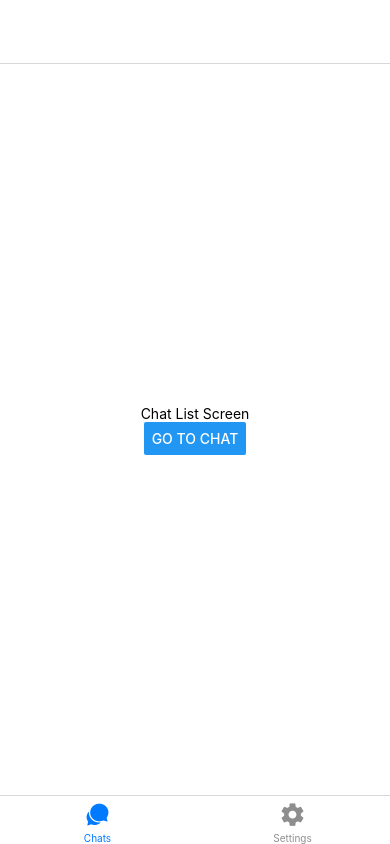
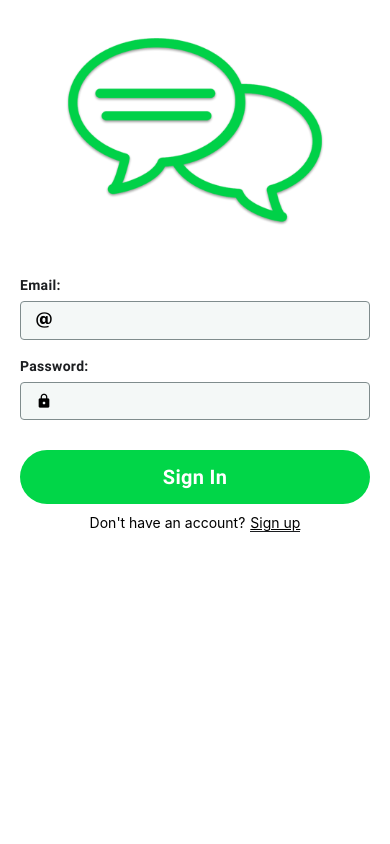
Before and after one commit to TREagans/tre-chitter-chat, a React Native app: screen / in a window 390 px wide. Built offline with nearby package versions, Linux system fonts and the light colour scheme.

Commit message:
created signup and signin components

```diff
--- a/App.js
+++ b/App.js
@@ -31,6 +31,7 @@ export default function App() {
           lightItalic: require("./assets/fonts/Roboto-LightItalic.ttf"),
           medium: require("./assets/fonts/Roboto-Medium.ttf"),
           mediumItalic: require("./assets/fonts/Roboto-MediumItalic.ttf"),
+          regular: require("./assets/fonts/Roboto-Regular.ttf"),
         });
       } catch (err) {
         console.warn("Loading custom fonts failed!", err);
--- /dev/null
+++ b/components/AppButton.js
@@ -0,0 +1,46 @@
+import { Text, StyleSheet, TouchableOpacity } from "react-native";
+import colors from "../constants/colors";
+
+const AppButton = (props) => {
+  // settings some configurable properties
+  const bgColor = props.background || colors.primary;
+  const disabledBgColor = colors.midGray;
+  const textColor = props.disabled ? "white" : props.color;
+
+  return (
+    <TouchableOpacity
+      disabled={props.disabled}
+      style={{
+        ...styles.button,
+        ...{ marginTop: props.marginTop || 20 },
+        ...props.style,
+        ...{ backgroundColor: props.disabled ? disabledBgColor : bgColor },
+      }}
+      onPress={props.onPress}
+    >
+      <Text
+        style={{
+          ...styles.title,
+          color: textColor,
+          fontSize: props.size || 16,
+        }}
+      >
+        {props.title}
+      </Text>
+    </TouchableOpacity>
+  );
+};
+
+const styles = StyleSheet.create({
+  button: {
+    paddingVertical: 15,
+    borderRadius: 5,
+    alignItems: "center",
+  },
+  title: {
+    fontFamily: "bold",
+    letterSpacing: 0.3,
+  },
+});
+
+export default AppButton;
--- /dev/null
+++ b/components/AppInput.js
@@ -0,0 +1,78 @@
+import { StyleSheet, Text, TextInput, View } from "react-native";
+import { SafeAreaView } from "react-native-safe-area-context";
+
+import colors from "../constants/colors";
+
+const Input = (props) => {
+  return (
+    <View style={styles.container}>
+      <Text style={styles.label}>{props.label}</Text>
+
+      <View style={styles.inputContainer}>
+        {/* if an icon is passed, display the icon */}
+        {props.icon && (
+          <props.iconLibrary
+            style={styles.icon}
+            name={props.icon}
+            size={props.size || 16}
+          />
+        )}
+
+        <TextInput style={styles.input} />
+      </View>
+
+      {/* if an error is passed, display errorContainer */}
+      {props.error && (
+        <View style={styles.errorContainer}>
+          <Text style={styles.errorText}>{props.error}</Text>
+        </View>
+      )}
+    </View>
+  );
+};
+
+const styles = StyleSheet.create({
+  container: {
+    width: "100%",
+    marginBottom: 10
+  },
+  label: {
+    marginVertical: 8,
+    fontFamily: "bold",
+    letterSpacing: 0.3,
+    color: colors.textColor,
+  },
+  inputContainer: {
+    flexDirection: "row",
+    alignItems: "center",
+    borderColor: colors.gray,
+    borderWidth: 1,
+    paddingVertical: 10,
+    paddingHorizontal: 10,
+    width: "100%",
+    borderRadius: 4,
+    backgroundColor: colors.offWhite,
+    fontSize: "1.5rem",
+  },
+  icon: {
+    marginLeft: 5,
+    marginRight: 12,
+  },
+  input: {
+    flex: 1,
+    color: colors.textColor,
+    fontFamily: "regular",
+    letterSpacing: 0.3,
+    paddingTop: 0,
+  },
+  errorContainer: {
+    marginVertical: 2,
+  },
+  errorText: {
+    color: "red",
+    letterSpacing: 0.3,
+    fontSize: 13,
+    fontFamily: "regular",
+  },
+});
+export default Input;
--- /dev/null
+++ b/components/PageContainer.js
@@ -0,0 +1,21 @@
+import { StyleSheet, View } from "react-native";
+
+// this component will surround other content, and that
+// other content is called children to this component
+const PageContainer = props => {
+  return (
+    <View style={{ ...styles.container, ...props.style }}>
+        {props.children}
+    </View>
+  )
+}
+
+const styles = StyleSheet.create({
+    container: {
+        paddingHorizontal: 20,
+        flex: 1,
+        backgroundColor: 'white'
+    }
+})
+
+export default PageContainer;
--- a/constants/colors.js
+++ b/constants/colors.js
@@ -1,4 +1,13 @@
 export default {
-    blue: "#3498db",
-    lightGray: "#bdc3c7"
+    blue: '#3498db',
+    lightGray: '#bdc3c7',
+    midGray: '#a1a3a4',
+    offWhite: '#f4f8f7',
+    gray: '#7f8c8d',
+    textColor: '#1c1e21',
+    // primary: '#32d48e',
+    primary: '#01d648',
+    lightGreen: '#5af1ab',
+    midGreen: '2dce84',
+    charcoal: '#1e2022'
 }
--- a/navigation/AppNavigator.js
+++ b/navigation/AppNavigator.js
@@ -1,13 +1,20 @@
 import React from "react";
 import { NavigationContainer } from "@react-navigation/native";
 import MainNavigator from "./MainNavigator";
+import AuthScreen from "../screens/AuthScreen";
 
 const AppNavigator = props => {
+
+  // temp condition check
+  const isAuth = false;
+
   return (
     <NavigationContainer>
-      <MainNavigator />
+      { isAuth && <MainNavigator /> }
+      { !isAuth && <AuthScreen /> }
     </NavigationContainer>
   );
+
 };
 
 export default AppNavigator;
--- /dev/null
+++ b/screens/AuthScreen.js
@@ -0,0 +1,94 @@
+import React, { useState } from "react";
+import {
+  Text,
+  View,
+  StyleSheet,
+  TouchableOpacity,
+  Image,
+  ScrollView,
+  KeyboardAvoidingView,
+  Platform,
+} from "react-native";
+import { SafeAreaView } from "react-native-safe-area-context";
+
+import AppInput from "../components/AppInput";
+import PageContainer from "../components/PageContainer";
+import AppButton from "../components/AppButton";
+import SignupScreen from "./SignupScreen";
+import SigninScreen from "./SigninScreen";
+import colors from "../constants/colors";
+import logo from "../assets/images/chat-bubbles.png";
+
+const AuthScreen = (props) => {
+  const [isSignedUp, setIsSignedUp] = useState(true);
+
+  return (
+    <SafeAreaView style={{ flex: 1 }}>
+      <PageContainer>
+
+        <ScrollView>
+
+          <KeyboardAvoidingView
+            style={styles.keyboardAvoidingView}
+            behavior={Platform.OS === "ios" ? "height" : undefined}
+            keyboardVerticalOffset={100}
+          >
+
+            {isSignedUp ? <SigninScreen /> : <SignupScreen />}
+
+            {isSignedUp ? (
+              <View style={styles.signinSignup}>
+                <Text>Don't have an account?</Text>
+                <TouchableOpacity
+                  style={styles.link}
+                  onPress={() => setIsSignedUp((prevState) => !prevState)}
+                >
+                  <Text>Sign up</Text>
+                </TouchableOpacity>
+              </View>
+            ) : (
+              <View style={styles.signinSignup}>
+                <Text>Already have an account?</Text>
+                <TouchableOpacity
+                  style={styles.link}
+                  onPress={() => setIsSignedUp((prevState) => !prevState)}
+                >
+                  <Text>Sign in</Text>
+                </TouchableOpacity>
+              </View>
+            )}
+          </KeyboardAvoidingView>
+        </ScrollView>
+      </PageContainer>
+    </SafeAreaView>
+  );
+};
+
+const styles = StyleSheet.create({
+  keyboardAvoidingView: {
+    flex: 1,
+    justifyContent: "center",
+  },
+  signinSignup: {
+    flexDirection: "row",
+    justifyContent: "center",
+    marginVertical: 5,
+    paddingVertical: 5,
+  },
+  link: {
+    marginLeft: 5,
+    textDecorationLine: "underline",
+    fontFamily: "regular",
+    borderBottomWidth: 1,
+    borderBottomColor: colors.textColor,
+  },
+  imageContainer: {
+    justifyContent: "center",
+    alignItems: "center",
+  },
+  image: {
+    width: "60%",
+  },
+});
+
+export default AuthScreen;
--- a/screens/ChatScreen.js
+++ b/screens/ChatScreen.js
@@ -27,7 +27,6 @@ const ChatScreen = (props) => {
   }, [textMessage]);
 
   return (
-
     // edges removes the additional area from SafeAreaView
     // we can list an array of sides to "keep" safe area
     <SafeAreaView
--- /dev/null
+++ b/screens/SigninScreen.js
@@ -0,0 +1,48 @@
+import React from "react";
+import { StyleSheet, Text, View, Image } from "react-native";
+import { Entypo, MaterialIcons } from "@expo/vector-icons";
+
+import AppButton from "../components/AppButton";
+import AppInput from "../components/AppInput";
+import signinImg from "../assets/images/chat-bubbles.png";
+
+const SigninScreen = (props) => {
+  const handleSignin = () => {
+    console.log("Signup Clicked!");
+  };
+
+  return (
+    <>
+      <View style={styles.imageContainer}>
+        <Image source={signinImg} style={styles.image} resizeMode="contain" />
+      </View>
+
+      {/* can use icons from iconLibraries: Entypo, FA, MaterialIcons */}
+      <AppInput label="Email:" icon="email" iconLibrary={Entypo} />
+      <AppInput label="Password:" icon="lock" iconLibrary={MaterialIcons} />
+
+      <AppButton
+        title="Sign In"
+        color="white"
+        size={20}
+        onPress={handleSignin}
+        style={{ borderRadius: 50 }}
+      />
+    </>
+  );
+};
+
+const styles = StyleSheet.create({
+  signin: {
+    flexDirection: "row",
+  },
+  imageContainer: {
+    justifyContent: "center",
+    alignItems: "center",
+  },
+  image: {
+    width: "75%",
+  },
+});
+
+export default SigninScreen;
--- /dev/null
+++ b/screens/SignupScreen.js
@@ -0,0 +1,55 @@
+import React from "react";
+import { FontAwesome, Entypo, MaterialIcons } from "@expo/vector-icons";
+
+import AppButton from "../components/AppButton";
+import AppInput from "../components/AppInput";
+import { Image, StyleSheet, Text, View } from "react-native";
+import signupImg from "../assets/images/chat-bubbles.png";
+
+const SignupScreen = (props) => {
+  const handleSignup = () => {
+    console.log("Signup Clicked!");
+  };
+
+  return (
+    <>
+      <View style={styles.imageContainer}>
+        <Image source={signupImg} style={styles.image} resizeMode="contain" />
+      </View>
+
+      {/* can use icons from iconLibraries: Entypo, FA, MaterialIcons */}
+      <AppInput
+        label="First Name:"
+        icon="user-circle"
+        iconLibrary={FontAwesome}
+      />
+      <AppInput
+        label="Last Name:"
+        icon="user-circle"
+        iconLibrary={FontAwesome}
+      />
+      <AppInput label="Email:" icon="email" iconLibrary={Entypo} />
+      <AppInput label="Password:" icon="lock" iconLibrary={MaterialIcons} />
+
+      <AppButton
+        title="Sign Up"
+        color="white"
+        size={20}
+        onPress={handleSignup}
+        style={{ borderRadius: 50 }}
+      />
+    </>
+  );
+};
+
+const styles = StyleSheet.create({
+  imageContainer: {
+    justifyContent: "center",
+    alignItems: "center",
+  },
+  image: {
+    width: "75%",
+  },
+});
+
+export default SignupScreen;
```
Also changed, not shown: assets/fonts/Roboto-Regular.ttf (added), assets/images/chat-bubbles.png (added).
